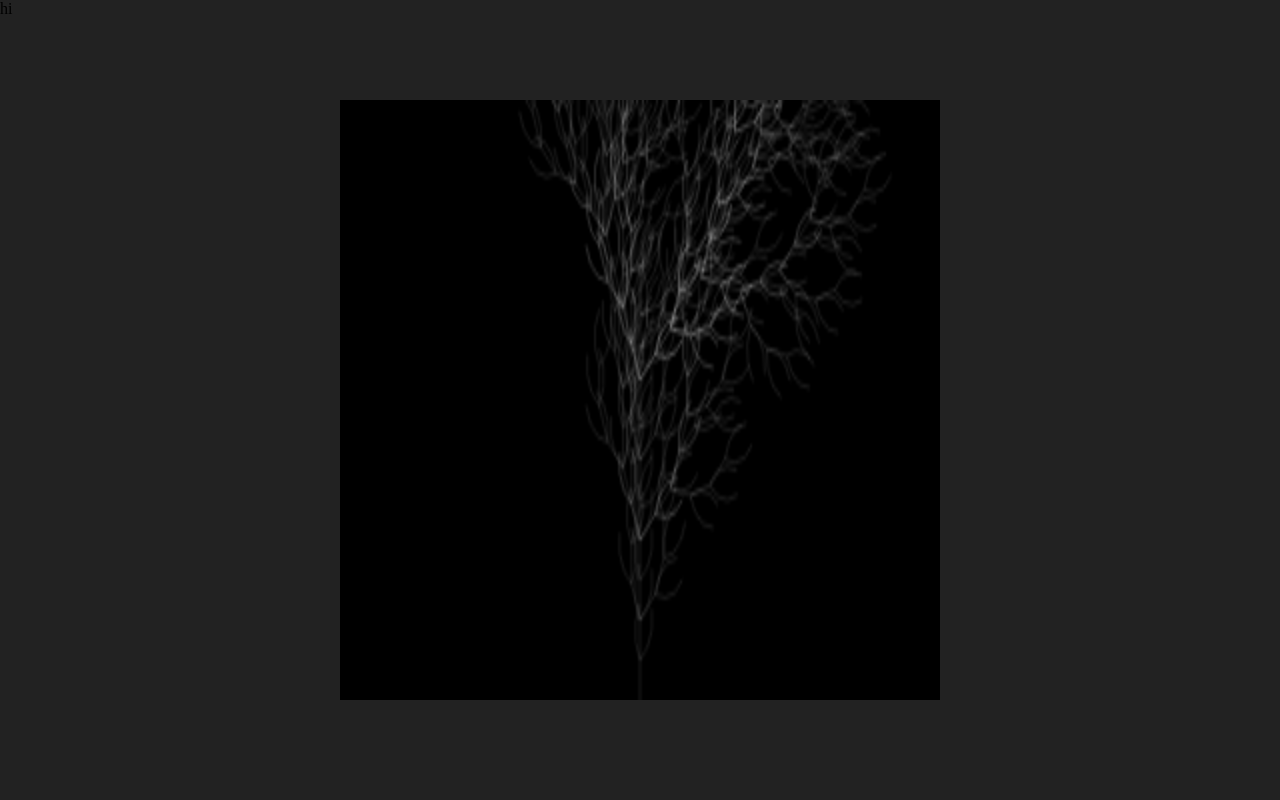
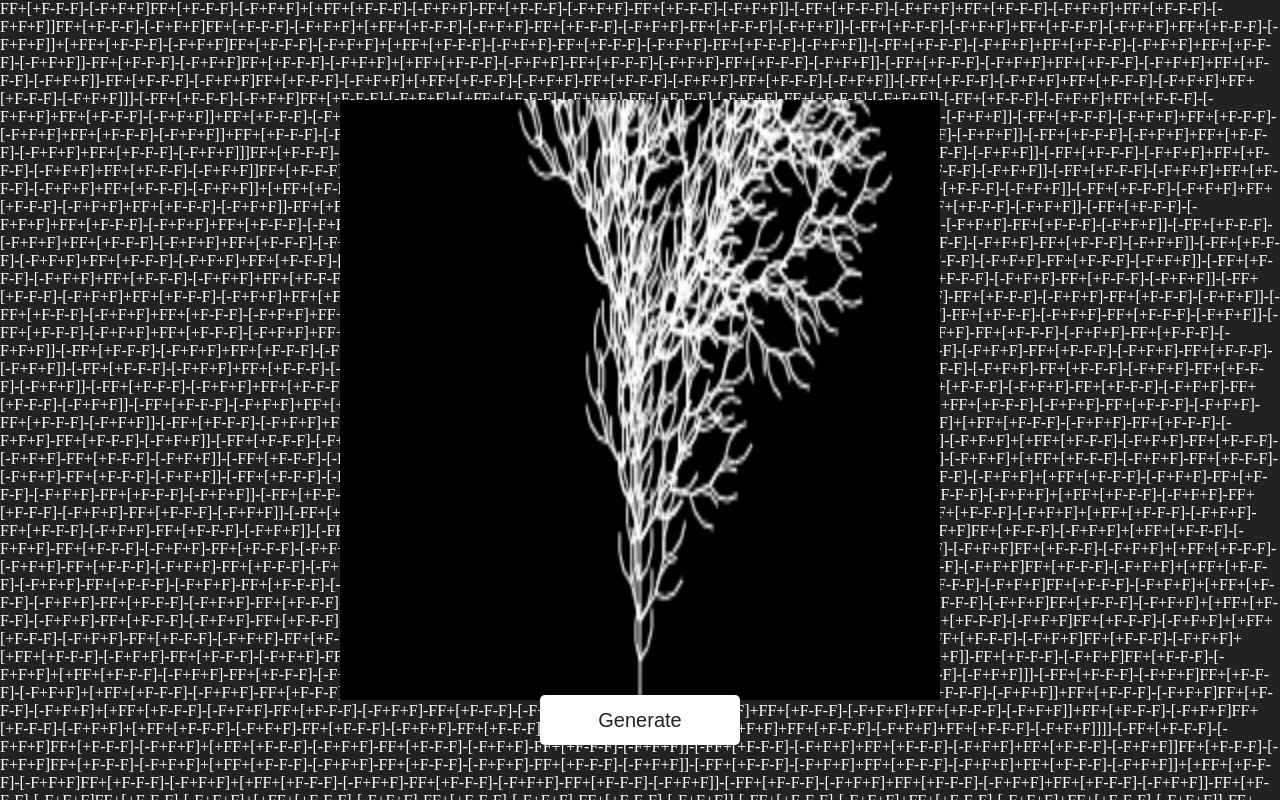
Before and after one commit to WashingtonYandun/NaturalTree.js, a plain HTML site: page index.html in a window 1280 px wide. Drawn offline with Linux system fonts and the light colour scheme.

Commit message:
draw the tree and add a button (no funtional yet)

```diff
--- a/css/style.css
+++ b/css/style.css
@@ -9,6 +9,23 @@
     width: 100vw;
     height: 100vh;
     background-color: #222;
+    color: #ffffff;
+    text-align: justify;
+}
+#btn {
+    position: absolute;
+    top: 90%;
+    left: 50%;
+    transform: translate(-50%, -50%);
+    width: 200px;
+    height: 50px;
+    background-color: #ffffff;
+    color: #222;
+    font-size: 20px;
+    border: none;
+    border-radius: 5px;
+    cursor: pointer;
+    z-index: 100;
 }
 #canvas {
     position: fixed;
@@ -17,5 +34,5 @@
     transform: translate(-50%, -50%);
     width: 600px;
     height: 600px;
-    background-color: #000;
+    background-color: #000000;
 }
--- a/index.html
+++ b/index.html
@@ -9,9 +9,8 @@
         <script src="js/script.js" defer></script>
     </head>
     <body>
-        <div id="container">
-            hi
-            <canvas id="canvas"> </canvas>
-        </div>
+        <div id="container">hi</div>
+        <canvas id="canvas"></canvas>
+        <button id="btn">Generate</button>
     </body>
 </html>
--- a/js/script.js
+++ b/js/script.js
@@ -1,8 +1,10 @@
 const canvas = document.getElementById("canvas");
 const ctx = canvas.getContext("2d");
 const container = document.getElementById("container");
+const btn = document.getElementById("btn");
 
-let maxIterations = 4;
+const MAX_ITERATIONS = 4;
+let currentIteration = 0;
 let axiom = "F";
 let stringSystem = axiom;
 const rules = [
@@ -51,7 +53,7 @@ const draw = () => {
     for (let i = 0; i < stringSystem.length; i++) {
         let current = stringSystem[i];
         if (current === "F") {
-            drawLine(0, 0, 0, -5, "#ffffff", 0.1);
+            drawLine(0, 0, 0, -5, "#ffffff", 1);
             ctx.translate(0, -5);
         } else if (current === "+") {
             ctx.rotate((Math.PI * 25) / 180);
@@ -67,11 +69,12 @@ const draw = () => {
 };
 
 const main = () => {
-    for (let i = 0; i < 4; i++) {
+    for (let i = 0; i < MAX_ITERATIONS; i++) {
         generate();
     }
-    //container.textContent = stringSystem;
+    container.textContent = stringSystem;
     draw();
 };
 
 main();
+// button need to be functional
```
